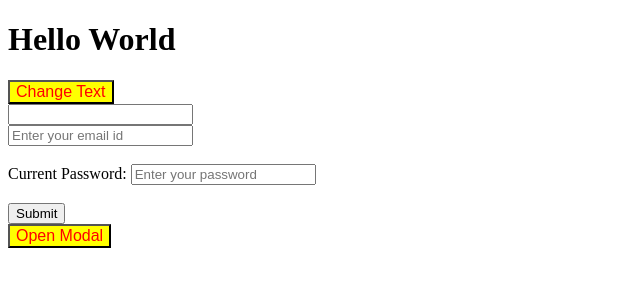
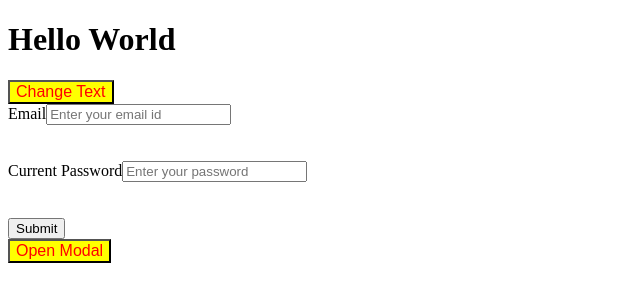
Before and after one commit to Renuka-2207/Renuka-React-Learnings, a React (Create React App) app in the folder my-first-app/: page / in a window 1280 px wide. Shown: the top 302 px of the page, without its empty margins (0-640 px from the left). Built offline with nearby package versions, Linux system fonts and the light colour scheme.

Commit message:
Complete modal

```diff
--- a/my-first-app/src/App.js
+++ b/my-first-app/src/App.js
@@ -1,18 +1,23 @@
 import React from 'react';
 import MyButton from './Components/Assignment1/MyButton';
-import Input from './Components/Form/Input.js';
+import Form  from './Components/Form/Form.js';
 import Modal from './Components/Modal/Modal.js';
-
+import MyStyle from './Components/Assignment1/MyStyle.css';
 
 function App() {
+  const isModalVisible = false;
   return (
-    <div>
-      <MyButton/>
-      <Input/>
-      <Modal/>
-
-    </div>
+    <>
+      <div className = {isModalVisible ? "blur" : ""}>
+        <MyButton/>
+        <Form/>
+      </div>
+      <div>
+        <Modal/>
+      </div>
+    </>
   );
 }
 
+
 export default App;
--- a/my-first-app/src/Components/Assignment1/MyButton.js
+++ b/my-first-app/src/Components/Assignment1/MyButton.js
@@ -1,5 +1,5 @@
 import React, { useState } from 'react';
-import './MyButtonStyle.css';
+
 
 function MyButton() {
   //Declaring state variable 'initialText' with value 'Hello World'
--- a/my-first-app/src/Components/Assignment1/MyButtonStyle.css
+++ b/my-first-app/src/Components/Assignment1/MyStyle.css
@@ -14,3 +14,7 @@ button:focus {
   font-size:18pt;
   border:2px solid black;
 }
+
+.blur {
+  filter: (blur 5px);
+}
--- a/my-first-app/src/Components/Form/Form.js
+++ b/my-first-app/src/Components/Form/Form.js
@@ -3,21 +3,16 @@ import Input from './Input.js';
 
 const Form = () => {
   return (
-    <div>
-      <label htmlFor = "email" label = "Email">   </label>
-      <input label = "Email" id = "email" type = "email" placeholder = "Enter your email id" autocomplete = "email"/>
+    <form>
+      <Input label="Email" id="email" type="email" placeholder="Enter your email id" autoComplete="email" />
       <br/><br/>
 
-      <label htmlFor = "password"> Current Password:  </label>
-      <input id = "password" type = "password" placeholder = "Enter your password" autocomplete = "current-password"/>
+      <Input label="Current Password" id="password" type="password" placeholder="Enter your password" autoComplete="current-password" />
       <br/><br/>
 
-      <input id = "submit" type = "submit"/>
-
-
-    </div>
-
-  )
+      <input id="submit" type="submit" value="Submit" />
+    </form>
+  );
 };
 
 export default Form;
--- a/my-first-app/src/Components/Form/Input.js
+++ b/my-first-app/src/Components/Form/Input.js
@@ -1,17 +1,12 @@
 import React from 'react';
-import Form from './Form.js';
 
-
-
-const Input = ({label, id, type, placeholder}) => {
+const Input = ({ label, id, type, placeholder, autoComplete }) => {
   return (
     <div>
-      <label htmlFor = {id}> {label} </label>
-      <input id = {id} type = {type} placeholder = {placeholder}/>
-
-      <Form/>
+      <label htmlFor={id}>{label}</label>
+      <input id={id} type={type} placeholder={placeholder} autoComplete={autoComplete} />
     </div>
-  )
-}
+  );
+};
 
 export default Input;
--- a/my-first-app/src/Components/Form/MyFormStyle.css
+++ /dev/null
@@ -1,49 +0,0 @@
-/* myFormStyles.css */
-
-/* Style the form container */
-#my-form {
-  max-width: 400px;
-  margin: 0 auto;
-  padding: 20px;
-  border: 1px solid #ccc;
-  border-radius: 5px;
-}
-
-/* Style the form labels */
-label {
-  display: block;
-  font-weight: bold;
-  margin-bottom: 5px;
-}
-
-/* Style the input fields */
-input[type="text"],
-input[type="date"],
-input[type="email"],
-input[type="tel"],
-input[type="file"] {
-  width: 100%;
-  padding: 8px;
-  margin-bottom: 10px;
-  border: 1px solid #ccc;
-  border-radius: 5px;
-}
-
-/* Style the radio button labels */
-fieldset label {
-  margin-right: 10px;
-}
-
-/* Style the submit button */
-input[type="submit"] {
-  background-color: #4CAF50;
-  color: white;
-  padding: 10px 20px;
-  border: none;
-  border-radius: 5px;
-  cursor: pointer;
-}
-
-input[type="submit"]:hover {
-  background-color: #45a049;
-}
--- a/my-first-app/src/Components/Modal/Modal.js
+++ b/my-first-app/src/Components/Modal/Modal.js
@@ -13,7 +13,7 @@ const Modal = () => {
   // Function to open the modal
   const openModal = () => {
     setModalVisible(true);
-    closeModalButton.focus();
+
   };
 
   // Function to close the modal
@@ -67,14 +67,14 @@ const Modal = () => {
   return (
     <>
       {/* Button to open the modal */}
-      <div>
+      <div className = {isModalVisible ?  "blur" :""}>
         <button className="open-btn" onClick={openModal}>
           Open Modal
         </button>
       </div>
 
       {/* Modal overlay with conditional display */}
-      <div className="modal-overlay" style={{ display: isModalVisible ? "block" : "none" }} role="dialog">
+      <div className="modal-overlay" style={{ display: isModalVisible ? "block" : "none" }} role="dialog" aria-modal ="true">
         {/* Modal content */}
         <div className="modal-content" ref={modalRef}>
           <h2>Modal Title</h2>
```
